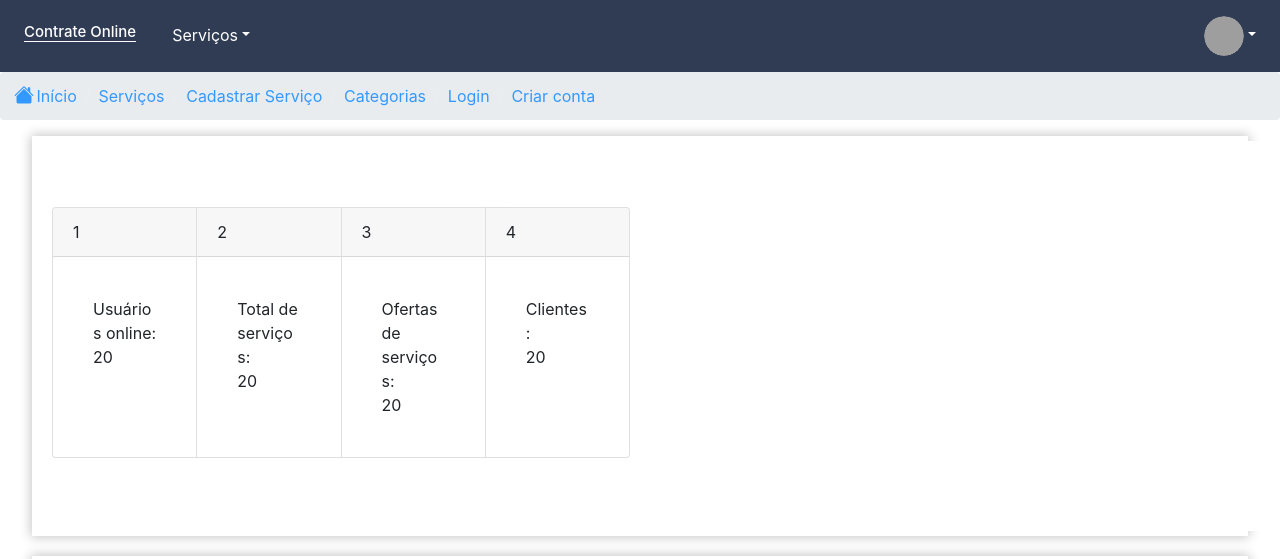
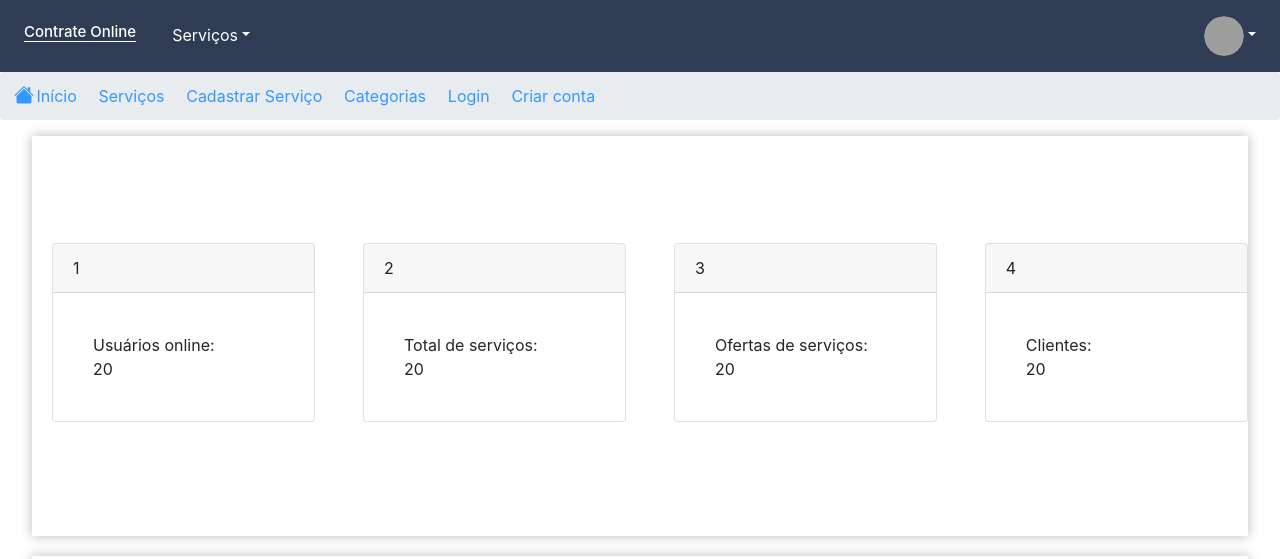
Before and after one commit to danialvesb/constrate-online-painelweb, a Vue app: page /dashboard in a window 1280 px wide. Shown: the top 559 px of the page. Built offline with nearby package versions, Linux system fonts and the light colour scheme; no server answers; grey boxes are pictures that could not be loaded.

Commit message:
Painel v2

```diff
--- a/src/axios/axios.js
+++ b/src/axios/axios.js
@@ -8,8 +8,8 @@ Vue.use({
         })
         Vue.prototype.$http.interceptors.request.use( async (config) => {
             if ( !config.url.endsWith('login') || !config.url.endsWith('refresh')) {
-                const userToken = await getCookie('auth_token')
-                config.headers.Authorization = `Bearer ${userToken}`
+                const userToken = await getCookie('access_token')
+                config.headers.Authorization = `${userToken}`
             }
             return config;
         }, ( error ) => {
--- a/src/components/dashboard/content/cards/traffic.vue
+++ b/src/components/dashboard/content/cards/traffic.vue
@@ -3,7 +3,6 @@
             class="mb-2 card-traffic"
             :header="data.id"
     >
-
         <b-card-body>
             <b-card-text>
                     {{ data.text }}
@@ -35,7 +34,7 @@
         cursor: pointer;
         border: solid 1px;
         word-wrap: break-word;
-        min-width: 100%;
+        min-width: 22%!important;
     }
 
 </style>
--- a/src/store/modules/users.js
+++ b/src/store/modules/users.js
@@ -39,17 +39,17 @@ export default {
         }
     },
     actions: {
-        loadUsersData({ commit }) {
-            Vue.prototype.$http.get('/users').then( resp => {
-                const data =  resp.data;
+        async loadUsersData({ commit }) {
+            const responseReq =  await Vue.prototype.$http.get('/users')
 
-                if(data) {
-                    commit('setUsers', data)
-                }
-            } ).catch(err => {
-                console.log(err);
-            });
+            if (responseReq.status == 200) {
+                const data = responseReq.data
+                commit('setUsers', data)
+                return true
+            }
+            return false
         },
+
         loadGroupsUsers({ commit }) {
             Vue.prototype.$http.get('/users/groups').then( resp => {
                 const data = resp.data;
--- a/src/views/Dashboard.vue
+++ b/src/views/Dashboard.vue
@@ -4,14 +4,10 @@
         <div class="container-a">
             <div class="sub-container-infors-cards">
                 <div class="box-1">
-                    <b-card-group class="container-fluid">
-                        <card-traffic :data="cards.cardUsers"></card-traffic>
-                        <card-traffic :data="cards.cardServices"></card-traffic>
-                        <card-traffic :data="cards.cardOffers"></card-traffic>
-                        <card-traffic :data="cards.cardClients"></card-traffic>
-                    </b-card-group>
-                </div>
-                <div class="box-2">
+                    <card-traffic :data="cards.cardUsers"></card-traffic>
+                    <card-traffic :data="cards.cardServices"></card-traffic>
+                    <card-traffic :data="cards.cardOffers"></card-traffic>
+                    <card-traffic :data="cards.cardClients"></card-traffic>
                 </div>
             </div>
             <div class="sub-container-infors-users">
@@ -118,8 +114,12 @@
         },
         methods: {
             ...mapActions(['loadUsersData']),
-            loadUsersLocal() {
-                this.loadUsersData()
+            async loadUsersLocal() {
+                const result = await this.loadUsersData()
+                console.log(result)
+                if (result) {
+                    this.isBusy = false
+                }
             },
             toggleBusy() {
                 if (this.users.length > 0 && this.isBusy == true) {
@@ -144,7 +144,6 @@
             this.loadUsersLocal()
         },
         updated() {
-            this.toggleBusy()
         }
     }
 </script>
@@ -202,16 +201,17 @@
             -moz-box-shadow: 0px 0px 11px 1px rgba(0, 0, 0, 0.34);
             box-shadow: 0px 0px 11px 1px rgba(0, 0, 0, 0.24);
             margin-bottom: 20px;
-
+            background-color: $white;
             .box-1 {
-                min-width: 50%;
-                margin: 5px;
+                min-width: 100%;
+                margin: 10px;
+                padding: 10px;
                 display: flex;
-                flex-direction: column;
-                justify-content: center;
+                flex-direction: row;
+                justify-content: space-between;
                 align-items: center;
                 flex-wrap: wrap;
-                background-color: $white;
+
             }
 
             .box-2 {
```
